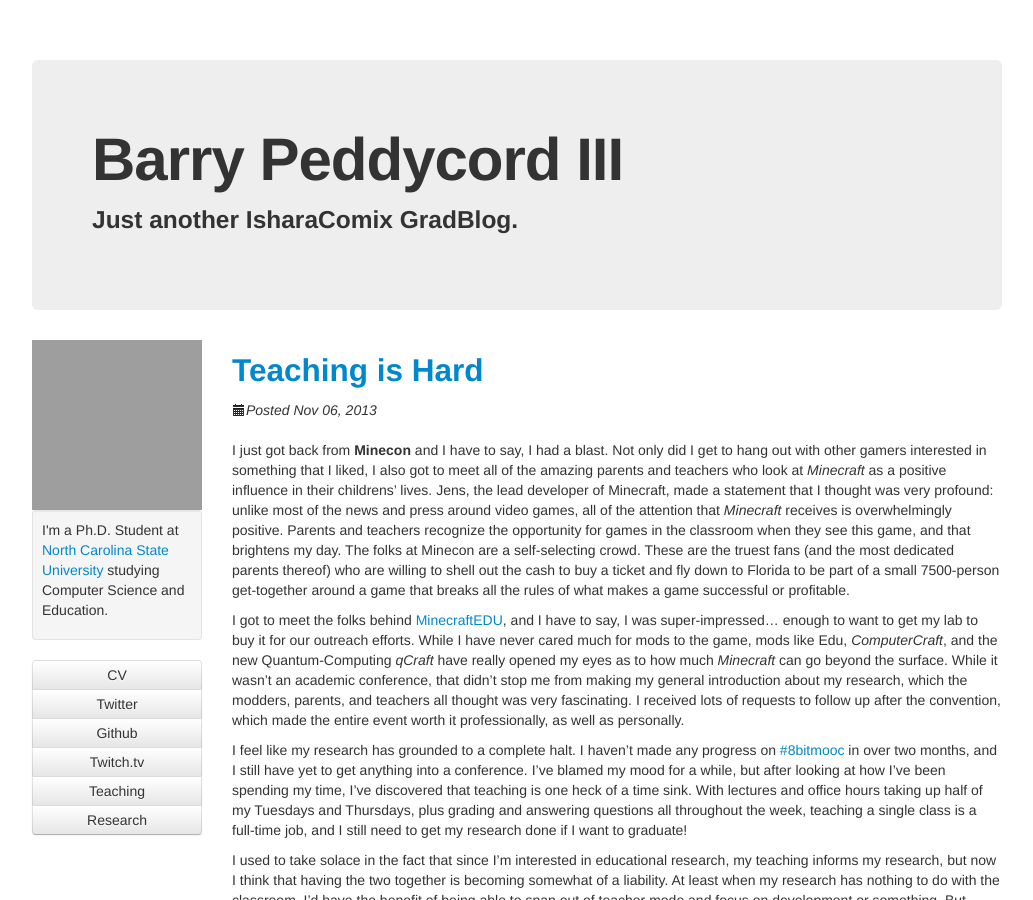
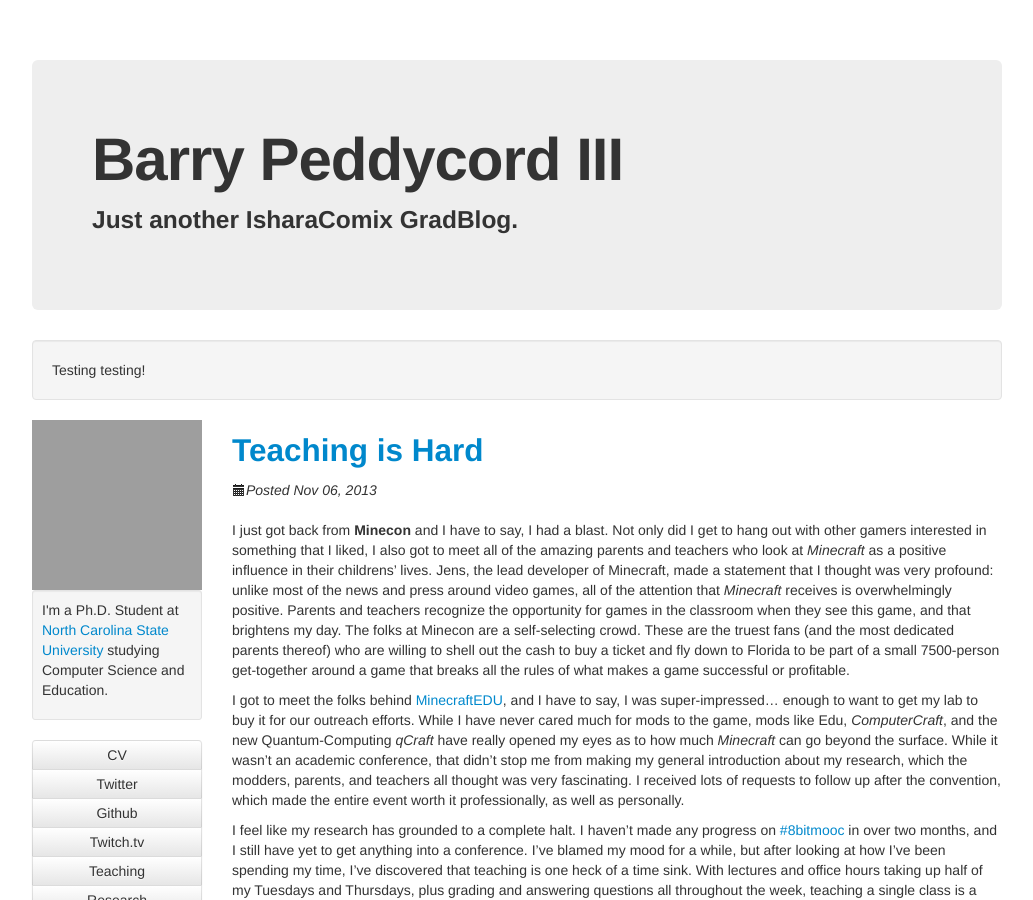
Before and after one commit to isharacomix/oldsite, a Jekyll site: the page built from index.html, in a window 1280 px wide and 900 px high. Shown: the whole window, without its empty margins (123-1156 px from the left). Built offline with Jekyll 4.4.1, drawn with Linux system fonts in a browser that asks for light colours; comment, search, counter and statistics services are not loaded; grey boxes are pictures that could not be loaded.

```diff
--- a/_includes/header.html
+++ b/_includes/header.html
@@ -4,4 +4,8 @@
         <h1>Barry Peddycord III</h1>
         <h3>Just another IsharaComix GradBlog.</h3>
     </div>
+
+    <div class="well">
+    Testing testing!
+    </div>
 </div>
```
